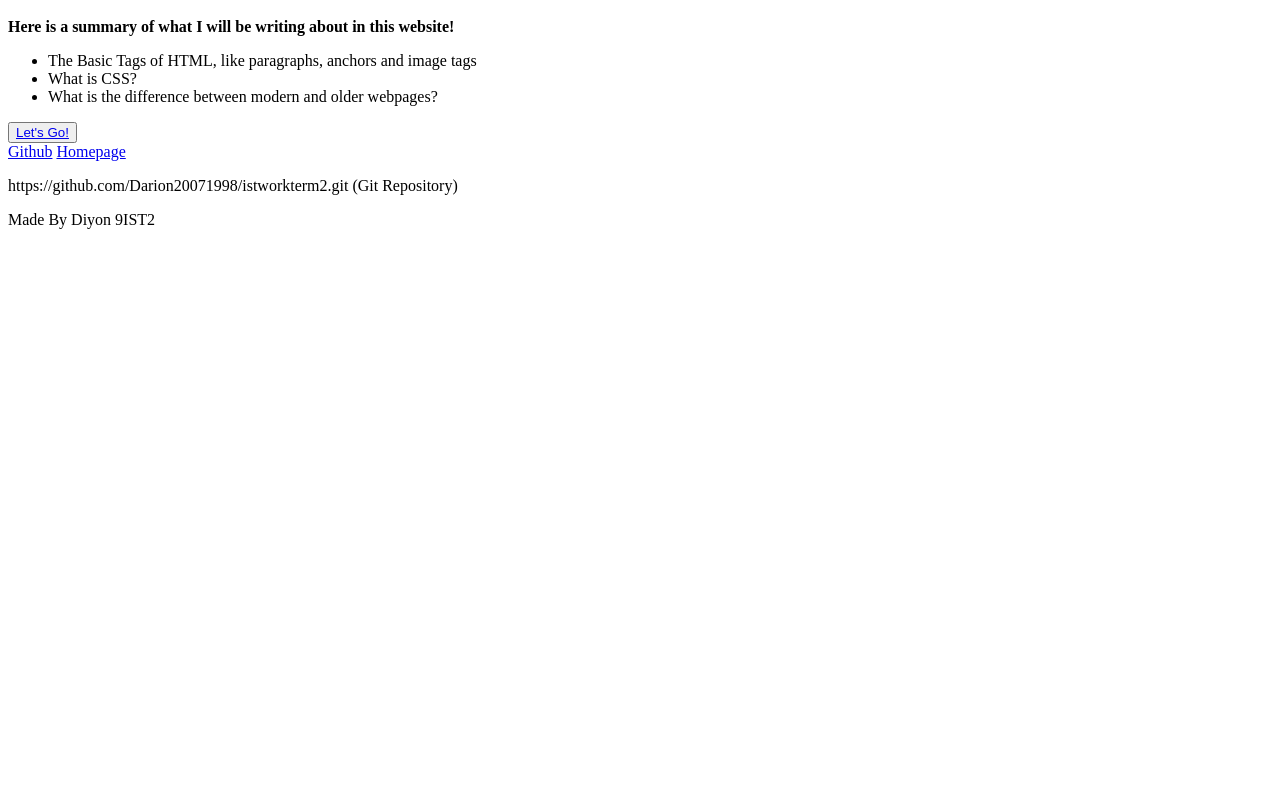
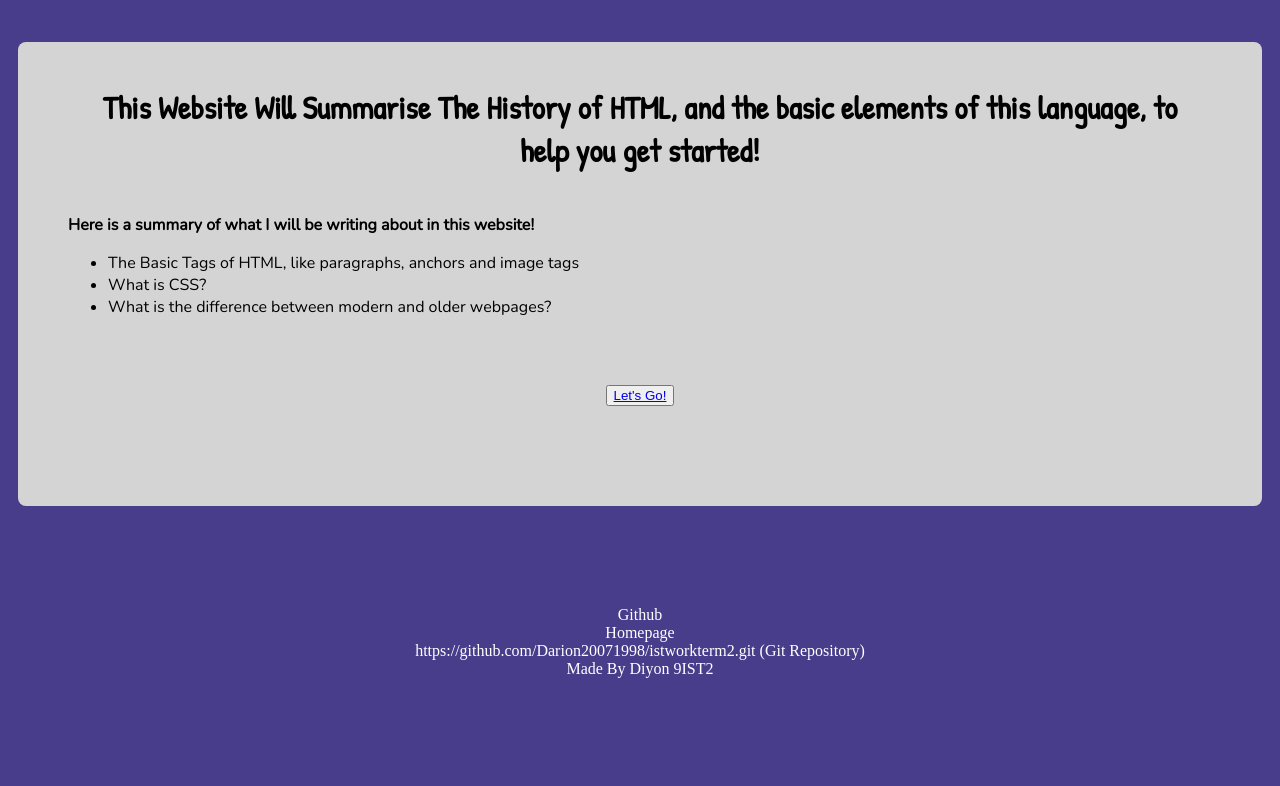
Before and after one commit to Darion20071998/istworkterm2, a plain HTML site: page index.html in a window 1280 px wide. Shown: the part 157-943 px from the top of the page. Before the commit the page ends 800 px from the top, so only its background shows below. Drawn offline with nearby package versions, Linux system fonts and the light colour scheme; the site is published under a folder, as on GitHub Pages, so addresses that start at the root find nothing.

Commit message:
changed file organisation

```diff
--- a/website/index.html
+++ b/index.html
@@ -5,8 +5,8 @@
     <meta http-equiv="X-UA-Compatible" content="IE=edge">
     <meta name="viewport" content="width=device-width, initial-scale=1.0">
     <title>HTML+CSS Factsheet</title>
-    <link href="/website/css/styles.css" rel="stylesheet">
-    <link href="/website/css/mainpage.css" rel="stylesheet">
+    <link href="css/styles.css" rel="stylesheet">
+    <link href="css/mainpage.css" rel="stylesheet">
     <link rel="preconnect" href="https://fonts.googleapis.com">
 <link rel="preconnect" href="https://fonts.gstatic.com" crossorigin>
 <link href="https://fonts.googleapis.com/css2?family=Nunito&display=swap" rel="stylesheet">
@@ -32,7 +32,7 @@
             <li>What is the difference between modern and older webpages?</li>
         </ul>
 
-<div class="factlink"><button><a href="/website/facts.html">Let's Go!</a></button></div>
+<div class="factlink"><button><a href="/facts.html">Let's Go!</a></button></div>
 
 
 </div>
@@ -44,7 +44,7 @@
 
 <footer>
     <a href="https://github.com/Darion20071998/istworkterm2">Github</a>
-    <a href="/website/index.html">Homepage</a>
+    <a href="/index.html">Homepage</a>
     <p>https://github.com/Darion20071998/istworkterm2.git (Git Repository)</p>
     <p>Made By Diyon 9IST2</p>
 </footer>
```
Also changed, not shown: facts.html (renamed from website/facts.html, +3 -3 lines), css/factspage.css (renamed from website/css/factspage.css), css/mainpage.css (renamed from website/css/mainpage.css), css/styles.css (renamed from website/css/styles.css), media/download.ico (renamed from website/media/download.ico), 1 other file.
